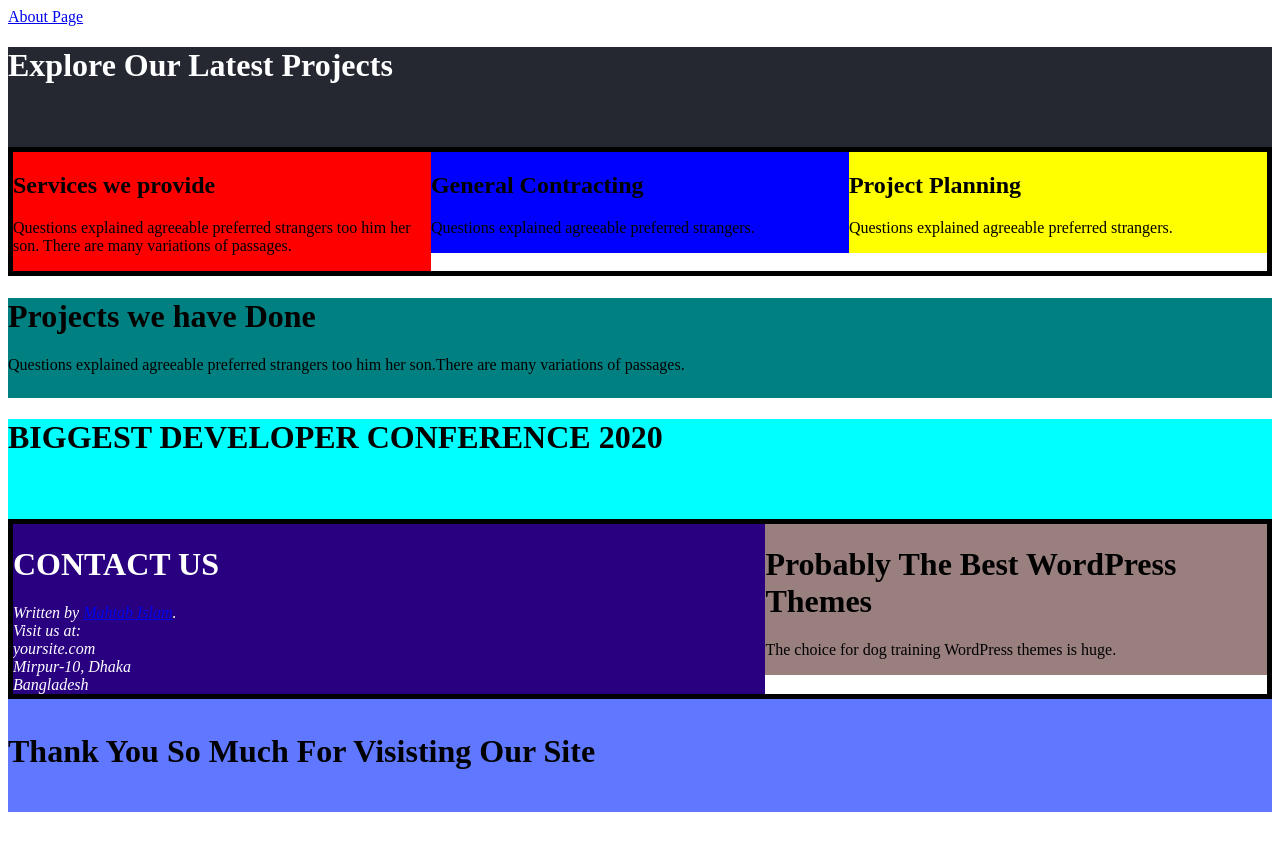
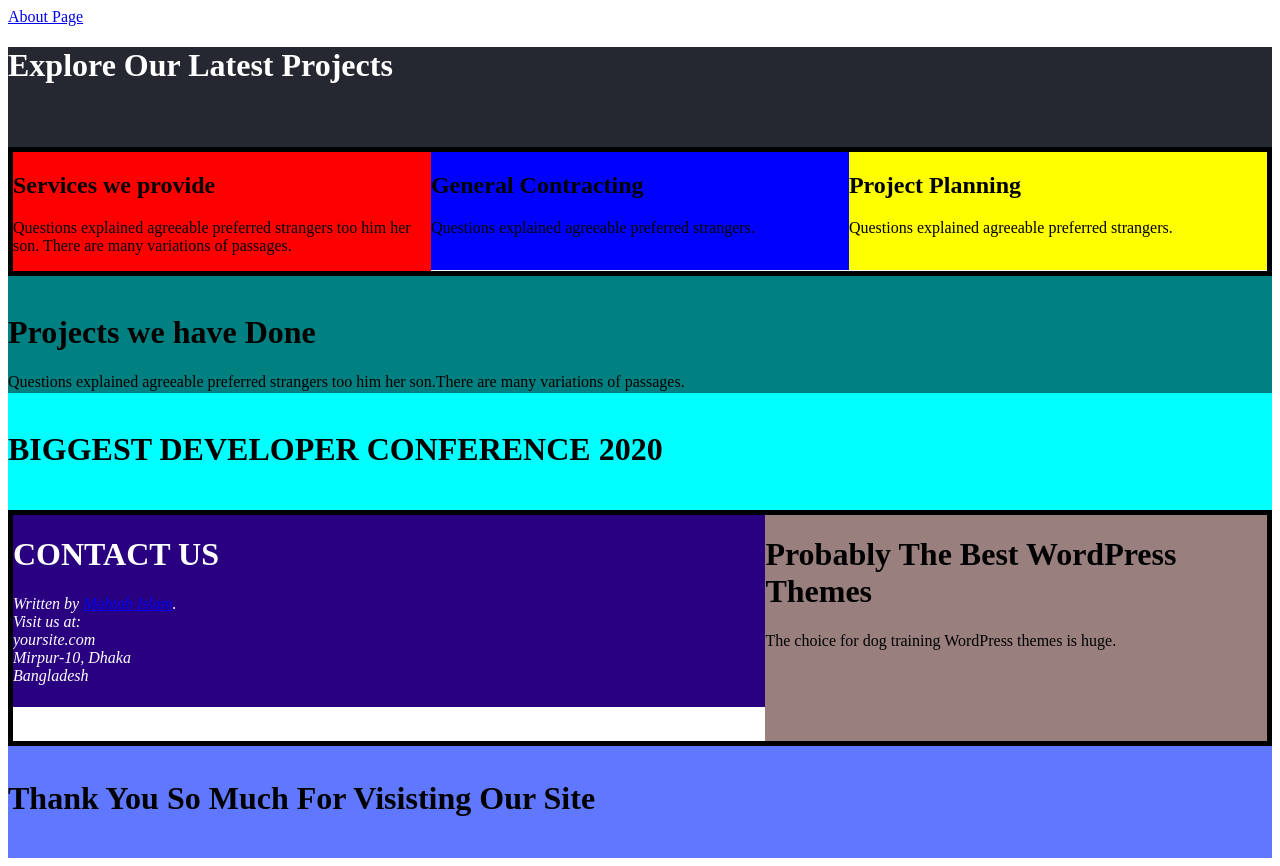
Before and after one commit to mahtabfahim/5th-project, a plain HTML site: page index.html in a window 1280 px wide. Before the commit the page ends 820 px from the top, so only its background shows below. Drawn offline with Linux system fonts and the light colour scheme.

Commit message:
Update style.css

```diff
--- a/css/style.css
+++ b/css/style.css
@@ -18,22 +18,23 @@ border:5px solid black;
 	}
 .blue{
 	background-color: blue;
-
+	padding-bottom: 1.33%;
 
 }
-.yellow{background-color: yellow;}
-
+.yellow{background-color: yellow;
+	padding-bottom: 1.33%;
+}
 .footer{
 	background-color: teal;
 	min-height: 100px;
 	width: 100%;
-
+	padding-top: 1.33%;
 
 }
 .header2{
 	min-height: 100px;
 	background-color: aqua;
-
+	padding-top: 1.33%;
 }
 .container{
 	overflow: hidden;
@@ -46,7 +47,7 @@ border:5px solid black;
 	width: 60%;
 	background-color: #290080;
 	float: left;
-
+	padding-bottom: 1.8%
 
 
 }
@@ -54,7 +55,7 @@ border:5px solid black;
 	width:40%;
 	background-color: #9a7f7f;
 	float: right;
-
+	padding-bottom: 5.99%;
 
 }
 .footer2{
```
